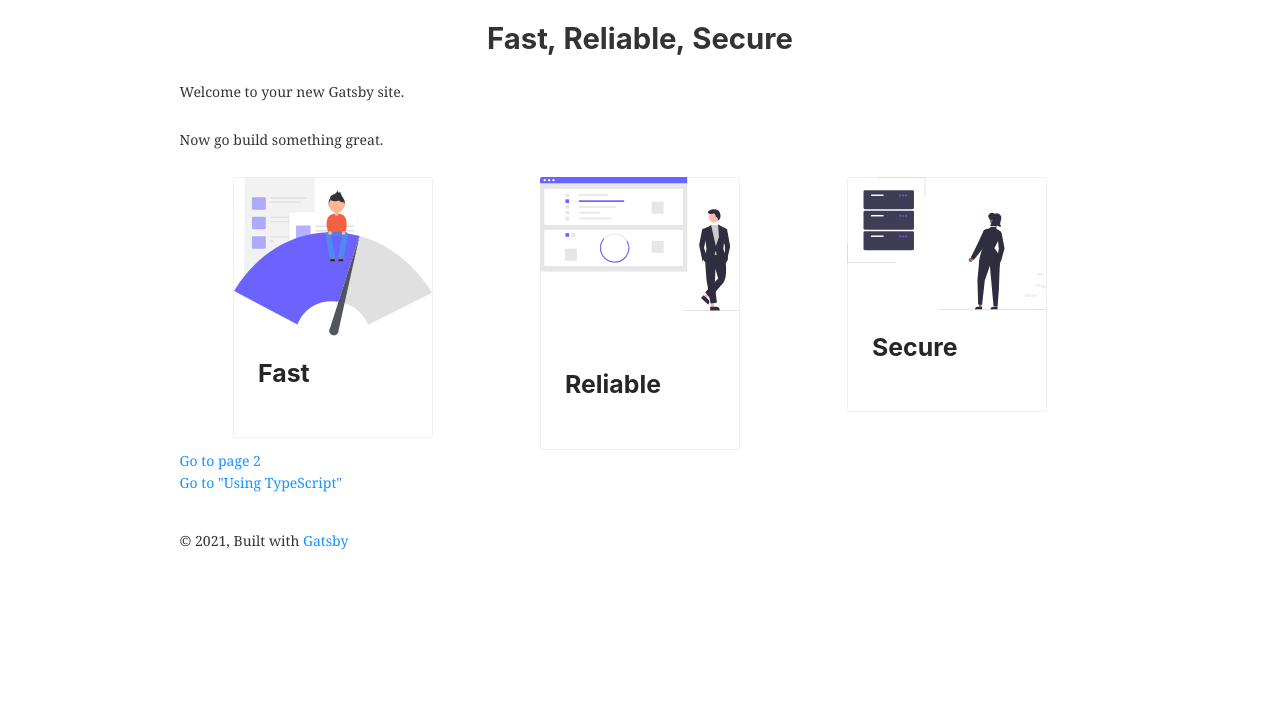
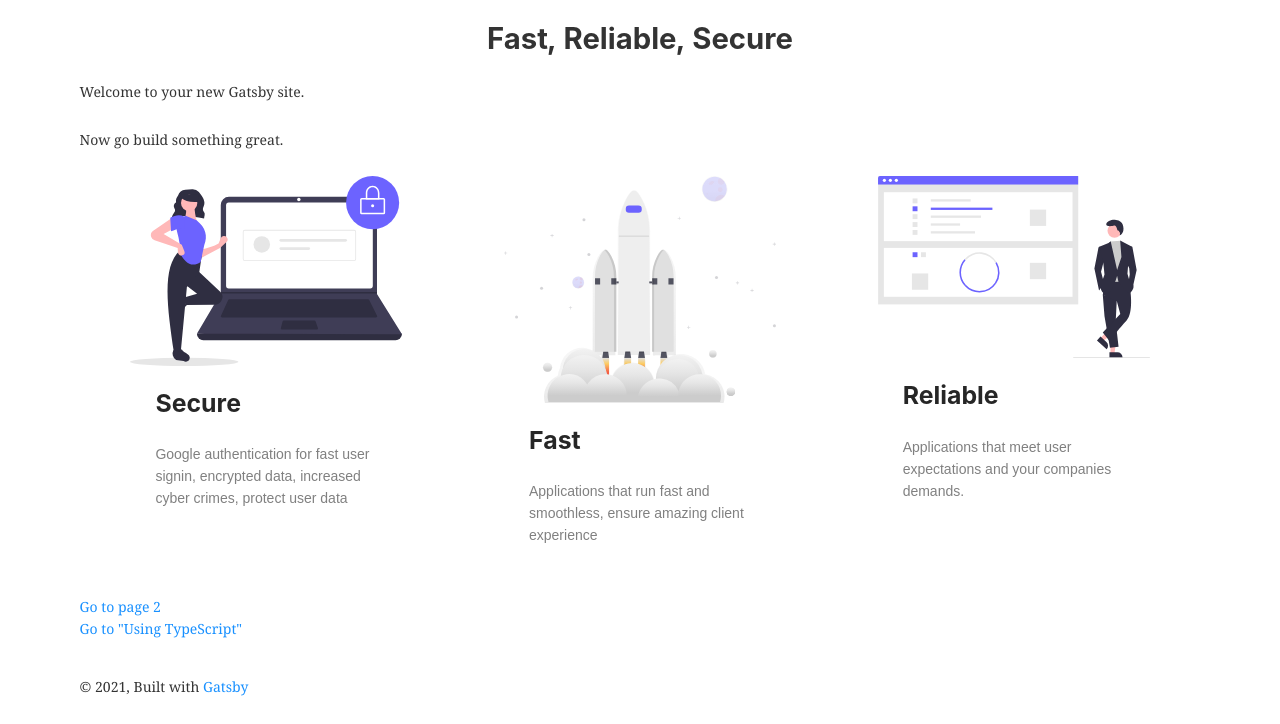
Before and after one commit to JoramWells/portofolio-gatsby, a Gatsby site: page / in a window 1280 px wide. Shown: the part 100-824 px from the top of the page. Before the commit the page ends 800 px from the top, so only its background shows below. Built offline with nearby package versions, Linux system fonts and the light colour scheme; Gatsby itself is replaced by a stand-in of ours.

Commit message:
Changed layout

```diff
--- a/src/components/layout.css
+++ b/src/components/layout.css
@@ -2,7 +2,7 @@
 html {
   -ms-text-size-adjust: 100%;
   -webkit-text-size-adjust: 100%;
-  font: 112.5%/1.45em georgia, serif, sans-serif;
+  font: 112.5%/1.45em Arial;
   box-sizing: border-box;
   overflow-y: scroll;
 }
--- a/src/components/layout.js
+++ b/src/components/layout.js
@@ -29,7 +29,7 @@ const Layout = ({ children }) => {
       <div
         style={{
           margin: `0 auto`,
-          maxWidth: 960,
+          maxWidth: 1160,
           padding: `0 1.0875rem 1.45rem`,
         }}
       >
--- a/src/pages/index.js
+++ b/src/pages/index.js
@@ -12,51 +12,61 @@ const IndexPage = () => (
     <h2 style={{ textAlign: "center" }}>Fast, Reliable, Secure</h2>
     <p>Welcome to your new Gatsby site.</p>
     <p>Now go build something great.</p>
-    <Row justify="space-around">
+    <Row justify="space-around" style={{ fontFamily: "Arial" }}>
       <Col>
         <Card
           cover={
             <StaticImage
-              src="../images/fast.svg"
-              width={200}
+              src="../images/secure.svg"
               quality={95}
               formats={["AUTO", "WEBP", "AVIF"]}
               alt="A fast"
             />
           }
+          style={{ width: "15rem", border:"0" }}
         >
-          <h3>Fast</h3>
+          <h3>Secure</h3>
+          <p style={{ color: "grey" }}>
+            Google authentication for fast user signin, encrypted data,
+            increased cyber crimes, protect user data
+          </p>
         </Card>
       </Col>
       <Col>
         <Card
           cover={
             <StaticImage
-              src="../images/Success.svg"
+              src="../images/stars.svg"
               alt="success"
-              width={200}
               quality={95}
               formats={["AUTO", "WEBP", "AVIF"]}
-              style={{marginBottom:"2rem"}}
             />
           }
+          style={{ width: "15rem", border:"0" }}
         >
-          <h3>Reliable</h3>
+          <h3>Fast</h3>
+          <p style={{color:"grey", fontSize:"14px"}}>
+            Applications that run fast and smoothless, ensure amazing client
+            experience
+          </p>
         </Card>
       </Col>
       <Col>
         <Card
           cover={
             <StaticImage
-              src="../images/Server.svg"
+              src="../images/success.svg"
               alt="server"
-              width={200}
               quality={95}
               formats={["AUTO", "WEBP", "AVIF"]}
             />
           }
+          style={{ width: "15rem", border:"0" }}
         >
-          <h3>Secure</h3>
+          <h3>Reliable</h3>
+          <p style={{color:"grey", fontSize:"14px"}}>
+            Applications that meet user expectations and your companies demands.
+          </p>
         </Card>
       </Col>
     </Row>
```
Also changed, not shown: src/images/stars.svg (added).
